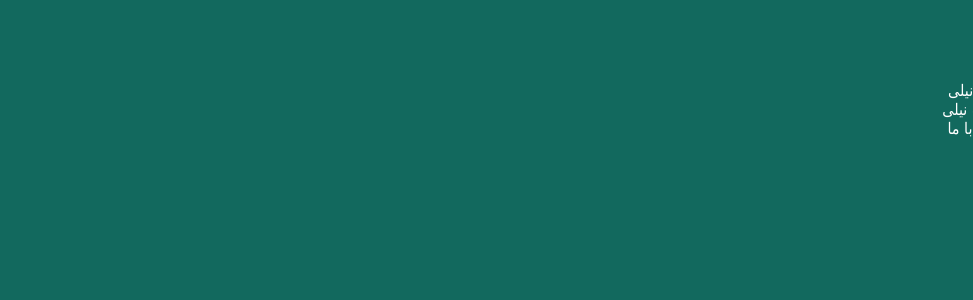
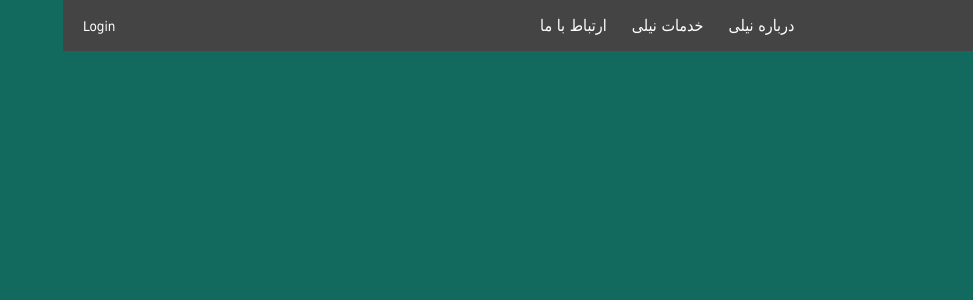
Before and after one commit to imganjgahi/nili, a React app: page / in a window 1280 px wide. Shown: the top 300 px of the page, without its empty margins (307-1280 px from the left). Built offline with nearby package versions, Linux system fonts and the light colour scheme; a web font is replaced by a local one.

Commit message:
modal design

```diff
--- a/src/Components/Navbar/Navbar.tsx
+++ b/src/Components/Navbar/Navbar.tsx
@@ -1,17 +1,29 @@
 import React from 'react';
+import Modal from '../../Utils/Modal/Modal';
+import { connect } from 'react-redux';
+import { AuthActions } from '../../actions/Auth/action';
+import { IAuthState } from '../../actions/Auth/model';
+import { IApplicationState } from "../../store/state";
 
-const Navbar = () => {
+type IProps = typeof AuthActions & IAuthState
+const Navbar = (props: any) => {
 
+    const onCancel = () => {
+        props.toggleLoginModal(false)
+    }
     return (
         <div className="navbar">
+            <Modal visiblity={props.login.open} onCancel={onCancel} title="LOGIN" >
+        <h1>Login modal</h1>
+            </Modal>
             <h1 className="logo">NILI</h1>
             <ul className="navMenu">
-                <li className="navMenu">درباره نیلی</li>
-                <li className="navMenu">خدمات نیلی</li>
-                <li className="navMenu">ارتباط با ما</li>
+                <li className="navMenuItem"><a href="#">درباره نیلی</a></li>
+                <li className="navMenuItem">خدمات نیلی</li>
+                <li className="navMenuItem">ارتباط با ما</li>
             </ul>
             <div className="navAuth">
-                <small className="navLogin">
+                <small className="navLogin" onClick={() => props.toggleLoginModal(true)}>
                     Login
                 </small>
             </div>
@@ -19,4 +31,7 @@ const Navbar = () => {
     )
 }
 
-export default Navbar
+export default connect(
+    (state: IApplicationState) => state.auth,
+    AuthActions,
+)(Navbar);
--- /dev/null
+++ b/src/styles/Navbar.scss
@@ -0,0 +1,28 @@
+.navbar {
+	display: flex;
+	justify-content: space-between;
+	gap: 25px;
+	padding: 0 20px;
+	background-color: #444;
+    align-items: center;
+    .logo {
+        margin: 0;
+    }
+    .navMenu {
+        display: flex;
+        gap: 25px;
+        list-style: none
+    }
+
+    .navMenuItem {
+        cursor: pointer;
+        a {
+            color: white;
+            text-decoration: none;
+        }
+    }
+
+    .navLogin {
+        cursor: pointer;
+    }
+}
--- /dev/null
+++ b/src/styles/_colors.scss
@@ -0,0 +1,2 @@
+$header: #12695e;
+$headerTitle: white;
--- a/src/styles/main.scss
+++ b/src/styles/main.scss
@@ -30,3 +30,6 @@ body {
     direction: rtl;
     font-family: Shabnam, tahoma, serif;
 }
+@import "./colors";
+@import "./Navbar.scss";
+@import "./modals.scss";
--- /dev/null
+++ b/src/styles/modals.scss
@@ -0,0 +1,56 @@
+
+.modalContainer {
+	position: fixed;
+	width: 100%;
+	height: 100%;
+	top: 0;
+	left: 0;
+	display: flex;
+	justify-content: center;
+    box-sizing: border-box;
+    overflow-y: auto;
+    z-index: 250;
+}
+.modalBg {
+	position: fixed;
+	width: 100%;
+	height: 100%;
+	background: #00000087;
+}
+.simpleModal {
+    background-color: white;
+    z-index: 5;
+    margin-top: 35px;
+    width: 650px;
+	max-width: 100%;
+	border-radius: 5px;
+    height: max-content;
+    opacity: 0;
+    overflow-x: hidden;
+    transform: rotateY(90deg);
+    transform: rotateZ(40deg);
+    transition: all 100ms;
+    display: flex;
+    flex-direction: column;
+    justify-content: space-between;
+    .modalHeader{
+        background-color: $header;
+        color: $headerTitle;
+        padding: 10px 15px;
+    }
+
+    .modalBody {
+        padding: 15px;
+        color: black;
+    }
+    .modalFooter {
+        text-align: left;
+        padding: 15px;
+        border-top: 1px solid #ccc;
+    }
+}
+.active {
+    transform: rotateY(0deg);
+    transform: rotateZ(0deg);
+    opacity: 1;
+}
```
